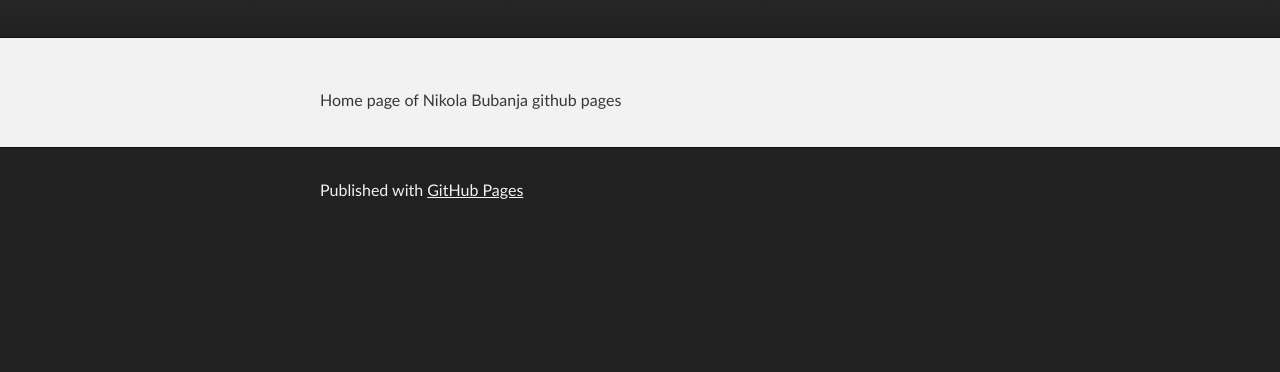
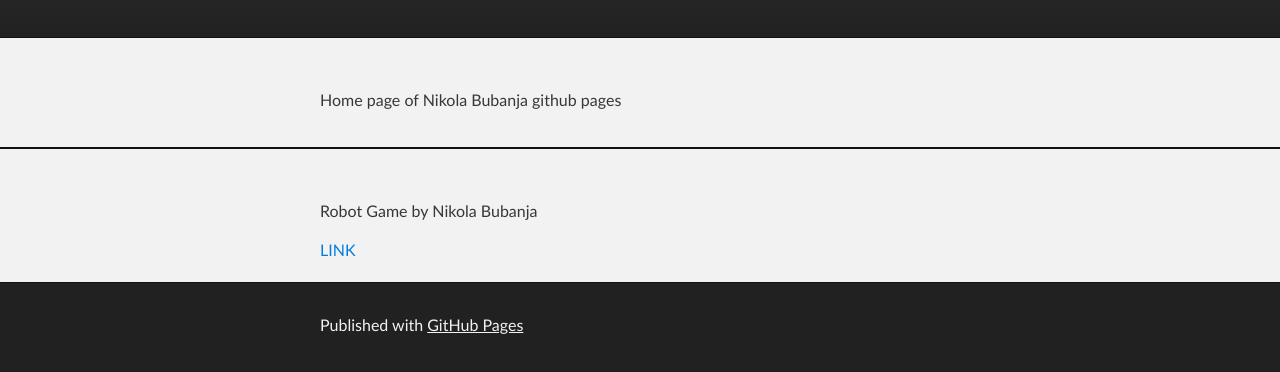
Before and after one commit to nikolabubanja/nikolabubanja.github.io, a plain HTML site: page index.html in a window 1280 px wide. Shown: the part 136-508 px from the top of the page. Drawn offline with Linux system fonts and the light colour scheme.

Commit message:
Update index.html

```diff
--- a/index.html
+++ b/index.html
@@ -31,6 +31,13 @@
       </section>
     </div>
 
+    <div id="main_content_wrap" class="outer">
+      <section id="main_content" class="inner">
+      <p>Robot Game by Nikola Bubanja</p>
+        <a href="http://nikolabubanja.github.io/RobotGame/">LINK</a>
+      </section>
+    </div>
+
     <!-- FOOTER  -->
     <div id="footer_wrap" class="outer">
       <footer class="inner">
```
